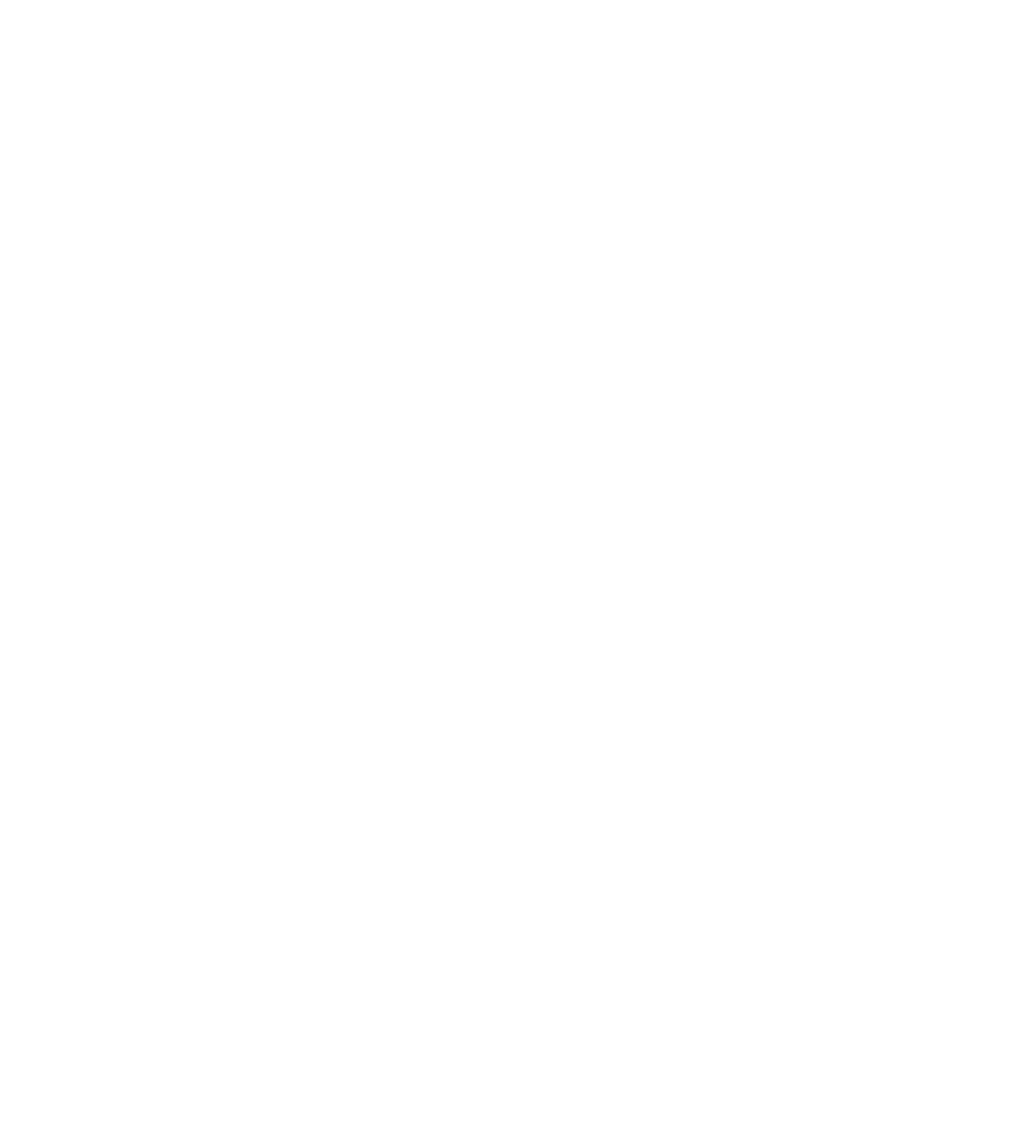
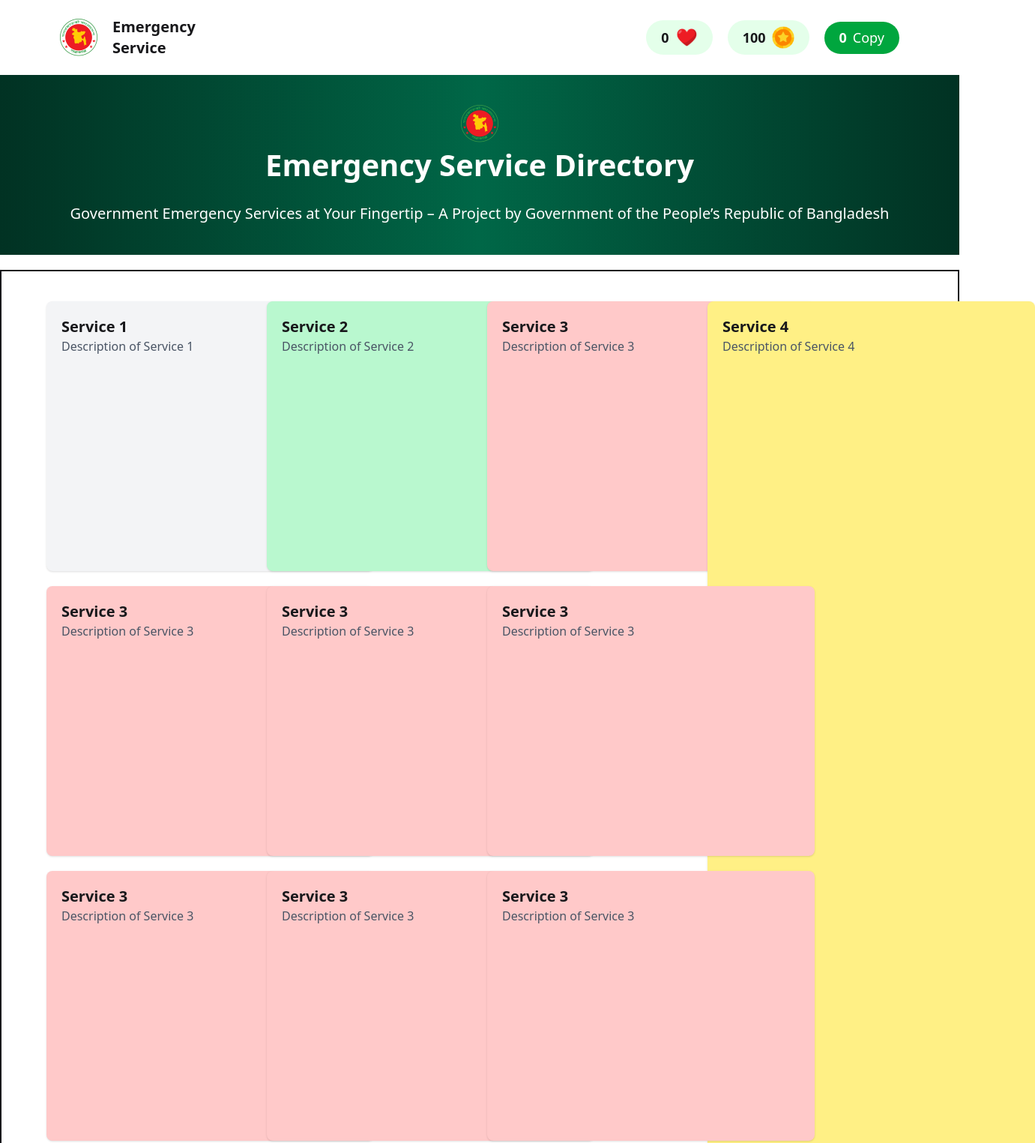
Before and after one commit to AYAS-MAHMUD/phAssignment_5, a plain HTML site: page index.html in a window 1280 px wide. Shown: the top 1525 px of the page at 75% size, 1381 px wide, since content can reach past the window. Before the commit the page ends 800 px from the top, so only its background shows below. Drawn offline with nearby package versions, Linux system fonts and the light colour scheme.

Commit message:
card design is running

```diff
--- a/index.html
+++ b/index.html
@@ -8,8 +8,81 @@
     <script src="https://cdn.jsdelivr.net/npm/@tailwindcss/browser@4"></script>
 </head>
 <body>
-
-
+    <nav >
+        <div class="max-w-[1920px] h-[100px] mx-auto flex justify-between px-[60px]">
+            <div class="flex items-center gap-5 p-5">
+                <img src="./assets/logo.png" class="w-[50px] h-[50px]" alt="">
+                <div>
+                    <h1 class="font-bold text-xl">Emergency <br>Service</h1>
+                </div>
+            </div>
+            <div class="flex items-center gap-5 p-5">
+                <div class="flex items-center gap-2 bg-[#41ff6a24] px-5 py-2 rounded-3xl">
+                    <span class="font-bold text-[18px]">0</span>
+                    <img src="./assets/heart.png" class="w-[30px] h-[30px]" alt="">
+                </div>
+                <div class="flex items-center gap-2 bg-[#41ff6a24] px-5 py-2 rounded-3xl">
+                    <span class="font-bold text-[18px]">100</span>
+                    <img src="./assets/coin.png" class="w-[30px] h-[30px] " alt="">
+                </div>
+                <div class="flex gap-2 bg-[#00A63E] px-5 py-2 rounded-3xl text-white">
+                    <span class="font-bold text-[18px] ">0</span>
+                    <p class="text-[18px]">Copy</p>
+                </div>
+            </div>
+        </div>
+    </nav>
+    <div class="max-w-[1920px] h-[240px] bg-gradient-to-r from-[#013223] via-[#006747] to-[#013223]">
+        <div class="pt-10">
+            <img src="./assets/logo.png" class="w-[50px] h-[50px] mx-auto" alt="">
+            <h1 class="text-white text-[40px] font-bold text-center">Emergency Service Directory</h1>
+            <p class="text-white text-center text-[20px] pt-5">Government Emergency Services at Your Fingertip – A Project by  Government of the People’s Republic of Bangladesh</p>
+        </div>
+    </div>
+    <main>
+        <div class=" grid grid-cols-4 row-end-3 gap-5  px-[60px] py-10 border-2 mt-5">
+            <div class="bg-gray-100 p-5 rounded-lg shadow h-[360px] w-[437px]">
+                <h2 class="text-xl font-bold">Service 1</h2>
+                <p class="text-gray-600">Description of Service 1</p>
+            </div>
+            <div class="bg-green-200 p-5 rounded-lg shadow h-[360px] w-[437px]">
+                <h2 class="text-xl font-bold">Service 2</h2>
+                <p class="text-gray-600">Description of Service 2</p>
+            </div>
+            <div class="bg-red-200 p-5 rounded-lg shadow h-[360px] w-[437px]">
+                <h2 class="text-xl font-bold">Service 3</h2>
+                <p class="text-gray-600">Description of Service 3</p>
+            </div>
+            <div class="bg-yellow-200 p-5 rounded-lg shadow row-span-4  w-[437px] ">
+                <h2 class="text-xl font-bold">Service 4</h2>
+                <p class="text-gray-600">Description of Service 4</p>
+            </div>
+            <div class="bg-red-200 p-5 rounded-lg shadow h-[360px] w-[437px]">
+                <h2 class="text-xl font-bold">Service 3</h2>
+                <p class="text-gray-600">Description of Service 3</p>
+            </div>
+            <div class="bg-red-200 p-5 rounded-lg shadow h-[360px] w-[437px]">
+                <h2 class="text-xl font-bold">Service 3</h2>
+                <p class="text-gray-600">Description of Service 3</p>
+            </div>
+            <div class="bg-red-200 p-5 rounded-lg shadow h-[360px] w-[437px]">
+                <h2 class="text-xl font-bold">Service 3</h2>
+                <p class="text-gray-600">Description of Service 3</p>
+            </div>
+            <div class="bg-red-200 p-5 rounded-lg shadow h-[360px] w-[437px]">
+                <h2 class="text-xl font-bold">Service 3</h2>
+                <p class="text-gray-600">Description of Service 3</p>
+            </div>
+            <div class="bg-red-200 p-5 rounded-lg shadow h-[360px] w-[437px]">
+                <h2 class="text-xl font-bold">Service 3</h2>
+                <p class="text-gray-600">Description of Service 3</p>
+            </div>
+            <div class="bg-red-200 p-5 rounded-lg shadow h-[360px] w-[437px]">
+                <h2 class="text-xl font-bold">Service 3</h2>
+                <p class="text-gray-600">Description of Service 3</p>
+            </div>
+        </div>
+    </main>
     <script src="script.js"></script>
 </body>
 </html>
--- a/style.css
+++ b/style.css
@@ -0,0 +1 @@
+@import "tailwindcss"
```
